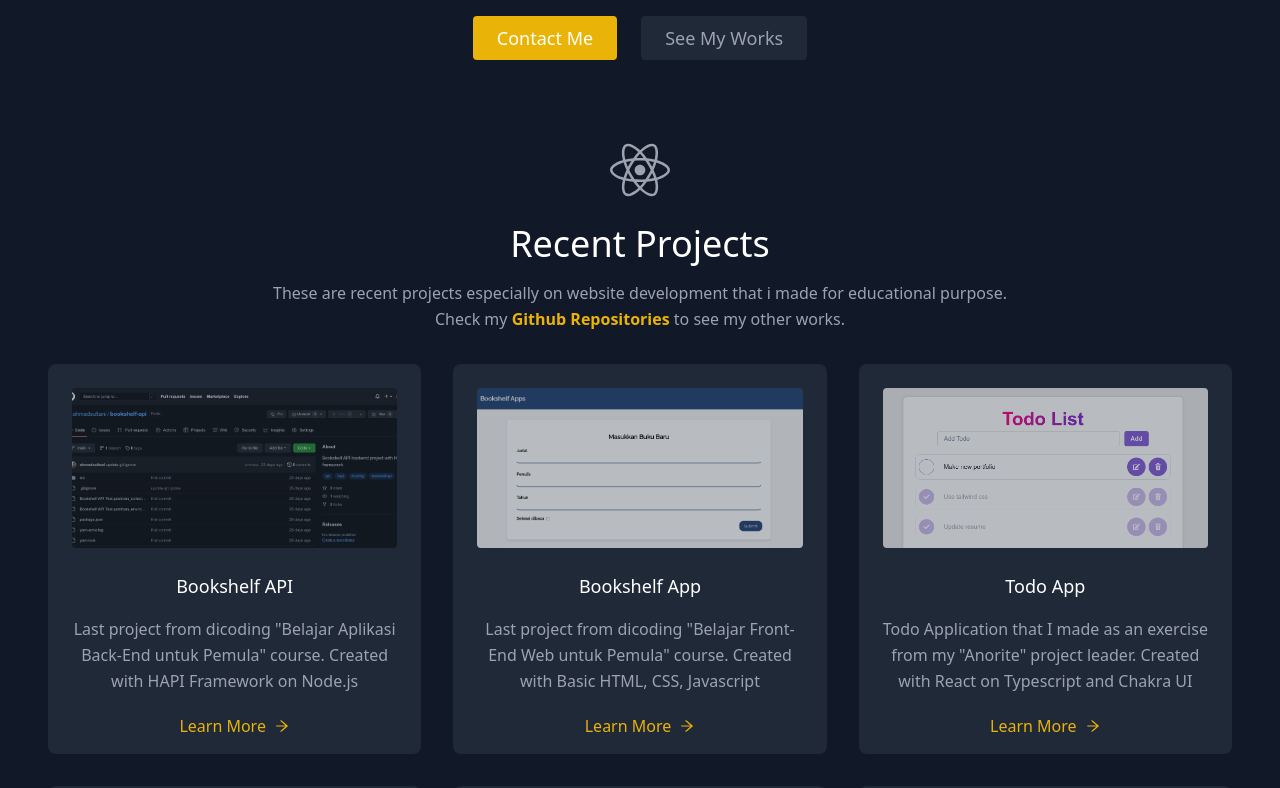
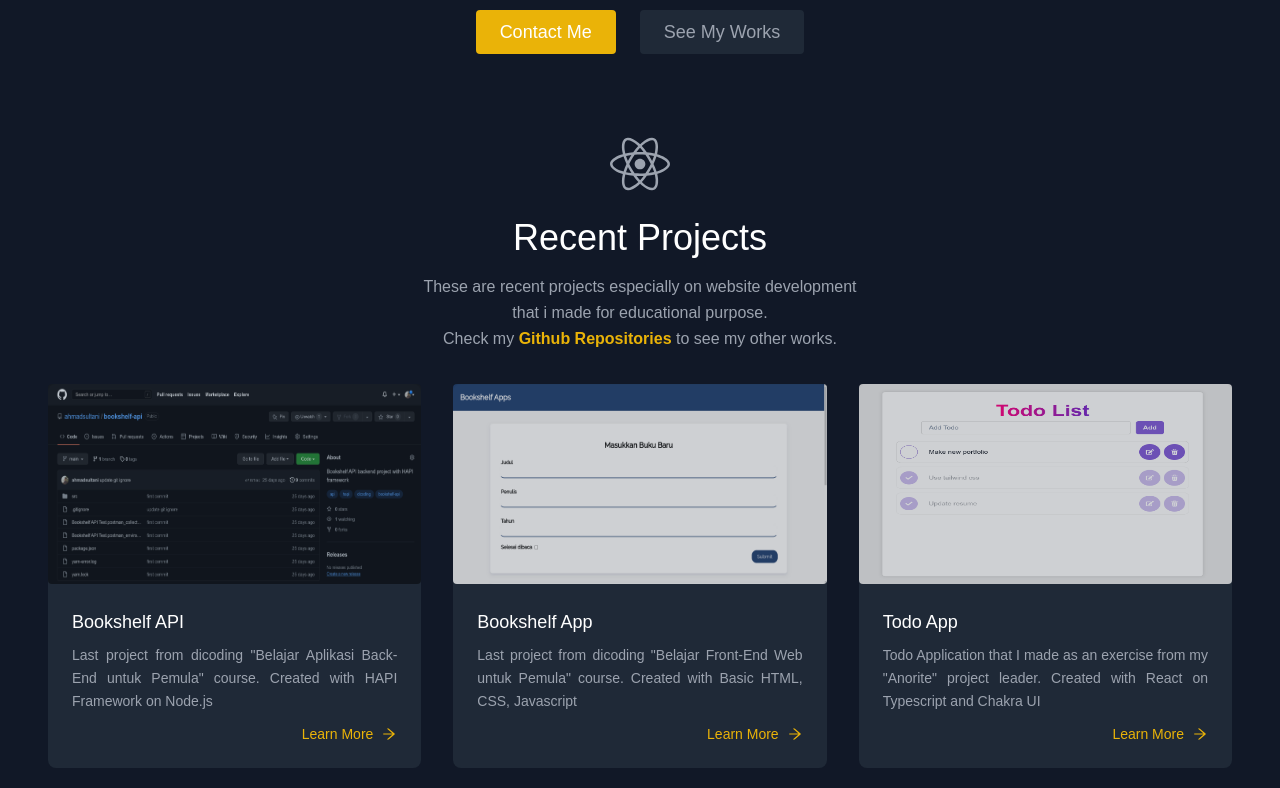
Before and after one commit to ahmadsultani/ahmadsultani.github.io, a React (Create React App) app: page / in a window 1280 px wide. Shown: the part 540-1328 px from the top of the page. Built offline with nearby package versions, Linux system fonts and the light colour scheme.

Commit message:
poppins, cards update

```diff
--- a/src/App.tsx
+++ b/src/App.tsx
@@ -6,7 +6,7 @@ import Connect from "./components/Connect";
 
 function App() {
   return (
-    <main className="text-gray-400 bg-gray-900 body-font">
+    <main className="text-gray-400 bg-gray-900">
       <Navbar />
       <About />
       <Projects />
--- a/src/components/About.tsx
+++ b/src/components/About.tsx
@@ -6,7 +6,7 @@ function About() {
       <div className="container mx-auto flex flex-col items-center px-10 py-20">
         <div className="flex flex-col items-center flex-grow ">
           <img
-            className="object-center xl:w-1/5 lg:w-1/4 sm:w-1/3 w-2/3 mb-6 border-4 border-yellow-500 rounded-full opacity-70"
+            className="object-center xl:w-1/5 lg:w-1/4 sm:w-1/3 w-2/3 mb-6 border-4 border-yellow-500 rounded-full opacity=90"
             src={profile}
             alt="profile"
           />
@@ -15,13 +15,12 @@ function About() {
             <br />
             Learner | Coder
           </h1>
-          <p className="mb-8 leading-relaxed md:text-lg xs:text-sm text-center lg:w-2/3 md:w-3/4 sm:w-4/5 w-5/6">
+          <p className="mb-8 leading-relaxed :text-md xs:text-sm text-center lg:w-2/3 md:w-3/4 sm:w-4/5 w-5/6">
             Sometimes an educator, sometimes a student, but alltimes a learner.
             <br />
             A second year student of Informatics Engineering, Hasanuddin
             University.
-            <br />I am really passionate about coding, especially in website and
-            mobile development.
+            <br />I am really passionate about coding, especially in website development.
           </p>
           <div className="flex justify-center ">
             <a
--- a/src/components/Projects.tsx
+++ b/src/components/Projects.tsx
@@ -1,7 +1,7 @@
 import { projects } from "../data";
 
-import { FaReact } from 'react-icons/fa';
-import { AiOutlineArrowRight } from 'react-icons/ai';
+import { FaReact } from "react-icons/fa";
+import { AiOutlineArrowRight } from "react-icons/ai";
 
 function Projects() {
   return (
@@ -13,26 +13,40 @@ function Projects() {
             Recent Projects
           </h1>
           <p className="w-auto md:w-3/5 md:mx-auto mx-8 leading-relaxed text-base mb-4">
-            These are recent projects especially on website development that i made for educational purpose.
-            <br />Check my <a href="https://github.com/ahmadsultani" target="_blank" className="text-yellow-500 font-semibold" rel="noreferrer">Github Repositories</a> to see my other works.
+            These are recent projects especially on website development
+            <br />
+            that i made for educational purpose.
+            <br />
+            Check my{" "}
+            <a
+              href="https://github.com/ahmadsultani"
+              target="_blank"
+              className="text-yellow-500 font-semibold"
+              rel="noreferrer"
+            >
+              Github Repositories
+            </a>{" "}
+            to see my other works.
           </p>
         </div>
         <div className="flex flex-wrap mx-auto px-8">
-          {
-            projects.map((project) => (
-              <div className="xl:w-1/3 md:w-1/2 md:p-4 py-4">
-                <div className="bg-gray-800 p-6 rounded-lg h-full">
-                  <img className="h-40 rounded w-full object-cover object-top mb-6 opacity-70"
-                    src={project.image}
-                    alt="content"
-                  />
-                  <h2 className="text-lg text-white font-medium title-font mb-4">
+          {projects.map((project) => (
+            <div className="xl:w-1/3 md:w-1/2 md:p-4 py-4">
+              <div className="bg-gray-800 rounded-lg">
+                <img
+                  className="h-[200px] rounded w-full object-scale object-top opacity-80"
+                  src={project.image}
+                  alt="content"
+                />
+                <div className="p-6">
+                  <h2 className="text-left text-lg text-white font-medium title-font mb-2">
                     {project.title}
                   </h2>
-                  <p className="leading-relaxed text-center xl:h-1/4">
+                  <p className="leading-relaxed text-sm text-justify xl:h-1/4">
                     {project.description}
                   </p>
-                  <a className="mt-3 text-yellow-500 inline-flex items-center"
+                  <a
+                    className="mt-3 text-yellow-500 flex text-sm justify-end items-center"
                     href={project.link}
                     target="_blank"
                     rel="noreferrer"
@@ -42,12 +56,12 @@ function Projects() {
                   </a>
                 </div>
               </div>
-            ))
-          }
+            </div>
+          ))}
         </div>
       </div>
     </section>
-  )
+  );
 }
 
-export default Projects
+export default Projects;
--- a/src/index.css
+++ b/src/index.css
@@ -1,14 +1,16 @@
 @tailwind base;
 @tailwind components;
 @tailwind utilities;
+@import url('https://fonts.googleapis.com/css2?family=Poppins:wght@300;400;500;600;700&display=swap');
 
 @layer components {
   section {
-    @apply scroll-mt-24
+    @apply scroll-mt-24;
   }
 
   * {
-    @apply scroll-smooth select-none
+    @apply scroll-smooth select-none;
+    font-family: 'Poppins', sans-serif;
   }
 
   .nav-toggle .icon-bar {
```
